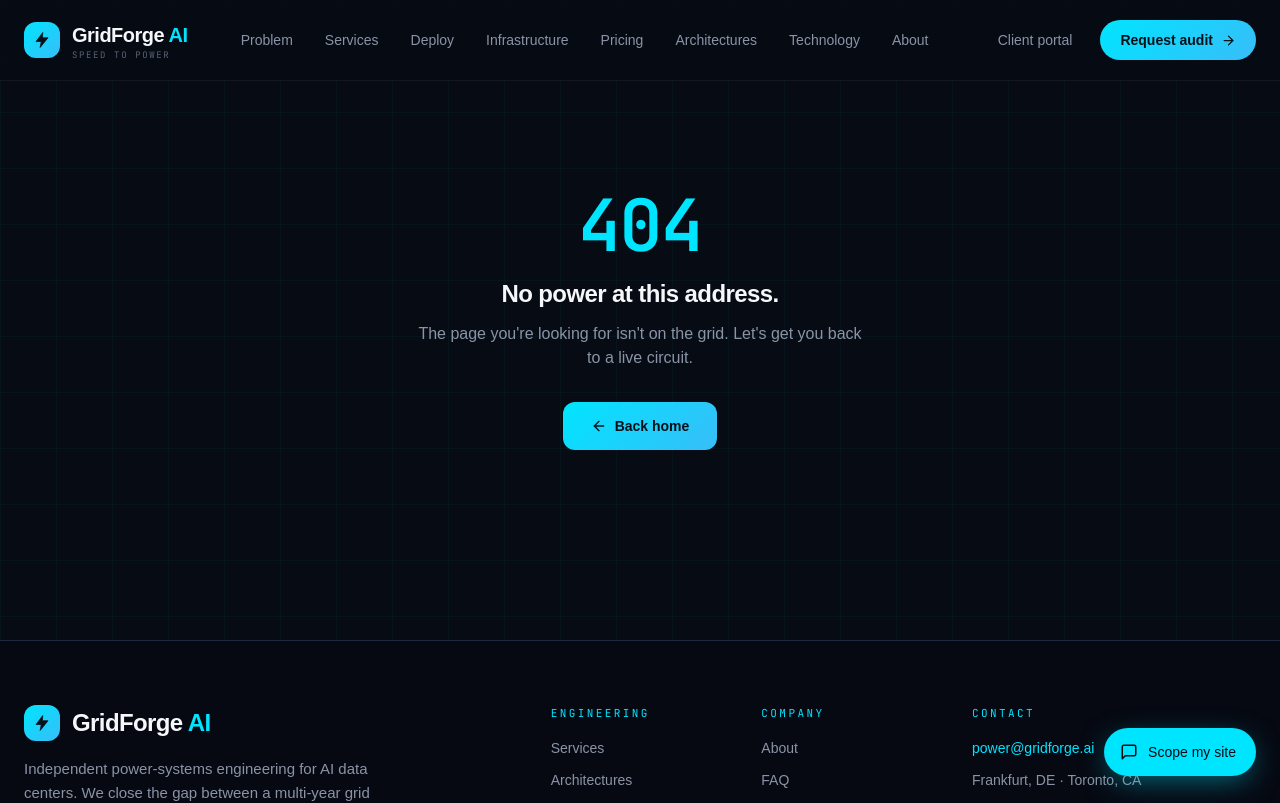
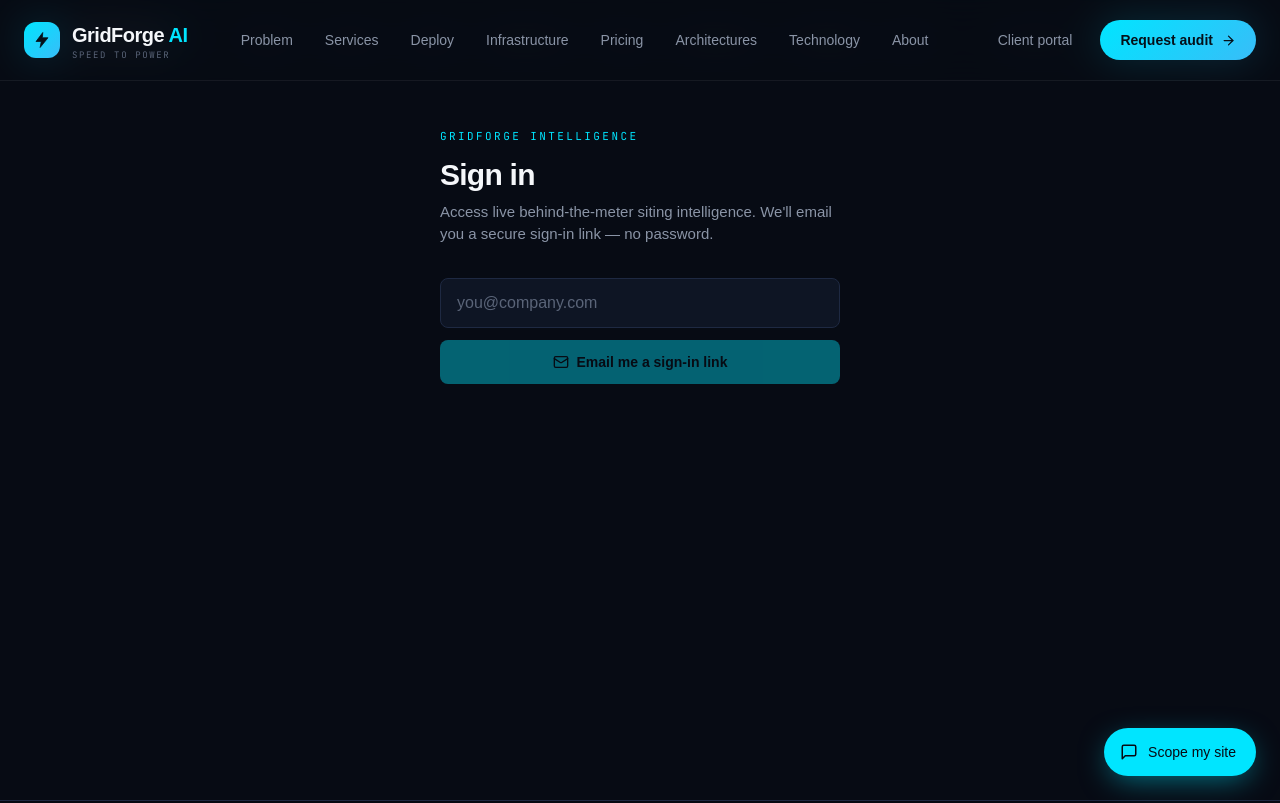
Before and after one commit to iceccarelli/GridForge-AI, a Next.js app: page /account/login in a window 1280 px wide. Before the commit this address had no page. Shown: the top 803 px of the page. Built offline with nearby package versions, Linux system fonts and the light colour scheme; a web font is replaced by a local one.

Commit message:
feat(auth): supabase magic-link login + account page (lazy client)

```diff
--- /dev/null
+++ b/app/account/login/page.tsx
@@ -0,0 +1,78 @@
+"use client";
+
+import { useState } from "react";
+import { Navbar } from "@/components/Navbar";
+import { getSupabase } from "@/lib/supabase-client";
+import { Mail, Loader2, CheckCircle } from "lucide-react";
+
+export default function LoginPage() {
+  const [email, setEmail] = useState("");
+  const [status, setStatus] = useState<"idle" | "sending" | "sent" | "error">("idle");
+
+  async function sendLink() {
+    if (!email.includes("@")) return;
+    setStatus("sending");
+    const { error } = await getSupabase().auth.signInWithOtp({
+      email,
+      options: { emailRedirectTo: `${window.location.origin}/account` },
+    });
+    setStatus(error ? "error" : "sent");
+  }
+
+  return (
+    <>
+      <Navbar />
+      <main className="bg-ink min-h-screen pt-32 pb-24 flex items-start justify-center">
+        <div className="w-full max-w-md px-6">
+          <div className="eyebrow text-power mb-3">GridForge Intelligence</div>
+          <h1 className="text-3xl font-semibold tracking-tight mb-2">Sign in</h1>
+          <p className="text-mute text-[15px] mb-8">
+            Access live behind-the-meter siting intelligence. We&apos;ll email you a secure
+            sign-in link — no password.
+          </p>
+
+          {status === "sent" ? (
+            <div className="rounded-[var(--radius)] border border-power/30 bg-power/[0.04] p-6 flex gap-3">
+              <CheckCircle className="text-power shrink-0" size={20} />
+              <div>
+                <div className="font-medium">Check your email</div>
+                <p className="text-mute text-sm mt-1">
+                  We sent a sign-in link to {email}. Click it to access your dashboard.
+                </p>
+              </div>
+            </div>
+          ) : (
+            <div className="space-y-3">
+              <input
+                type="email"
+                value={email}
+                onChange={(e) => setEmail(e.target.value)}
+                onKeyDown={(e) => e.key === "Enter" && sendLink()}
+                placeholder="you@company.com"
+                className="w-full bg-panel border border-line rounded-lg px-4 py-3 text-white placeholder:text-faint focus:border-power/50 focus:outline-none"
+              />
+              <button
+                onClick={sendLink}
+                disabled={status === "sending" || !email.includes("@")}
+                className="w-full rounded-lg bg-power text-ink px-4 py-3 text-sm font-semibold inline-flex items-center justify-center gap-2 disabled:opacity-40 hover:bg-power/90 transition-all"
+              >
+                {status === "sending" ? (
+                  <Loader2 size={16} className="animate-spin" />
+                ) : (
+                  <>
+                    <Mail size={16} /> Email me a sign-in link
+                  </>
+                )}
+              </button>
+              {status === "error" && (
+                <p className="text-sm text-red-400">
+                  Could not send the link. Check the address and try again.
+                </p>
+              )}
+            </div>
+          )}
+        </div>
+      </main>
+    </>
+  );
+}
--- /dev/null
+++ b/app/account/page.tsx
@@ -0,0 +1,81 @@
+"use client";
+
+import { useEffect, useState } from "react";
+import { useRouter } from "next/navigation";
+import { Navbar } from "@/components/Navbar";
+import { getSupabase } from "@/lib/supabase-client";
+import { Loader2, LogOut } from "lucide-react";
+
+export default function AccountPage() {
+  const router = useRouter();
+  const [email, setEmail] = useState<string | null>(null);
+  const [loading, setLoading] = useState(true);
+
+  useEffect(() => {
+    getSupabase().auth.getSession().then(({ data }) => {
+      if (data.session?.user?.email) {
+        setEmail(data.session.user.email);
+      } else {
+        router.replace("/account/login");
+      }
+      setLoading(false);
+    });
+  }, [router]);
+
+  async function signOut() {
+    await getSupabase().auth.signOut();
+    router.replace("/account/login");
+  }
+
+  if (loading) {
+    return (
+      <>
+        <Navbar />
+        <main className="bg-ink min-h-screen pt-32 flex justify-center">
+          <Loader2 className="animate-spin text-power" />
+        </main>
+      </>
+    );
+  }
+
+  return (
+    <>
+      <Navbar />
+      <main className="bg-ink min-h-screen pt-28 pb-24">
+        <div className="max-w-5xl mx-auto px-6">
+          <div className="flex items-center justify-between mb-8">
+            <div>
+              <div className="eyebrow text-power mb-2">GridForge Intelligence</div>
+              <h1 className="text-3xl font-semibold tracking-tight">Your dashboard</h1>
+              <p className="text-mute text-sm mt-1">{email}</p>
+            </div>
+            <button
+              onClick={signOut}
+              className="data text-xs uppercase tracking-[0.1em] text-mute hover:text-white inline-flex items-center gap-1.5"
+            >
+              <LogOut size={14} /> Sign out
+            </button>
+          </div>
+
+          <div className="rounded-[var(--radius)] border border-line bg-panel p-8">
+            <div className="eyebrow text-mute mb-2">Subscription required</div>
+            <h2 className="text-xl font-semibold tracking-tight">
+              Activate GridForge Intelligence
+            </h2>
+            <p className="text-mute text-[14px] leading-relaxed mt-2 max-w-xl">
+              Live behind-the-meter siting intelligence: where you can energize fastest,
+              real-time market signals, and interconnection-queue insight. Choose a plan to
+              unlock your dashboard.
+            </p>
+            <a
+              href="/intelligence"
+              className="mt-5 inline-flex items-center gap-2 rounded-lg bg-power text-ink px-5 py-3 text-sm font-semibold hover:bg-power/90 transition-all"
+            >
+              View plans
+            </a>
+          </div>
+        </div>
+      </main>
+    </>
+  );
+}
--- /dev/null
+++ b/lib/supabase-client.ts
@@ -0,0 +1,16 @@
+"use client";
+import { createClient, type SupabaseClient } from "@supabase/supabase-js";
+
+// Browser Supabase client — public anon key (safe to expose; RLS protects data).
+// Created lazily so a missing env at build/prerender time never throws.
+let _client: SupabaseClient | null = null;
+
+export function getSupabase(): SupabaseClient {
+  if (_client) return _client;
+  const url = process.env.NEXT_PUBLIC_SUPABASE_URL || "";
+  const anon = process.env.NEXT_PUBLIC_SUPABASE_ANON_KEY || "";
+  _client = createClient(url, anon, {
+    auth: { persistSession: true, autoRefreshToken: true },
+  });
+  return _client;
+}
--- a/package.json
+++ b/package.json
@@ -12,6 +12,7 @@
   "dependencies": {
     "@anthropic-ai/sdk": "^0.105.0",
     "@hookform/resolvers": "^3.9.1",
+    "@supabase/supabase-js": "^2.108.2",
     "clsx": "^2.1.1",
     "date-fns": "^4.1.0",
     "framer-motion": "^11.15.0",
```
Also changed, not shown: 1 other file (tests, documents, lock files or other folders).
